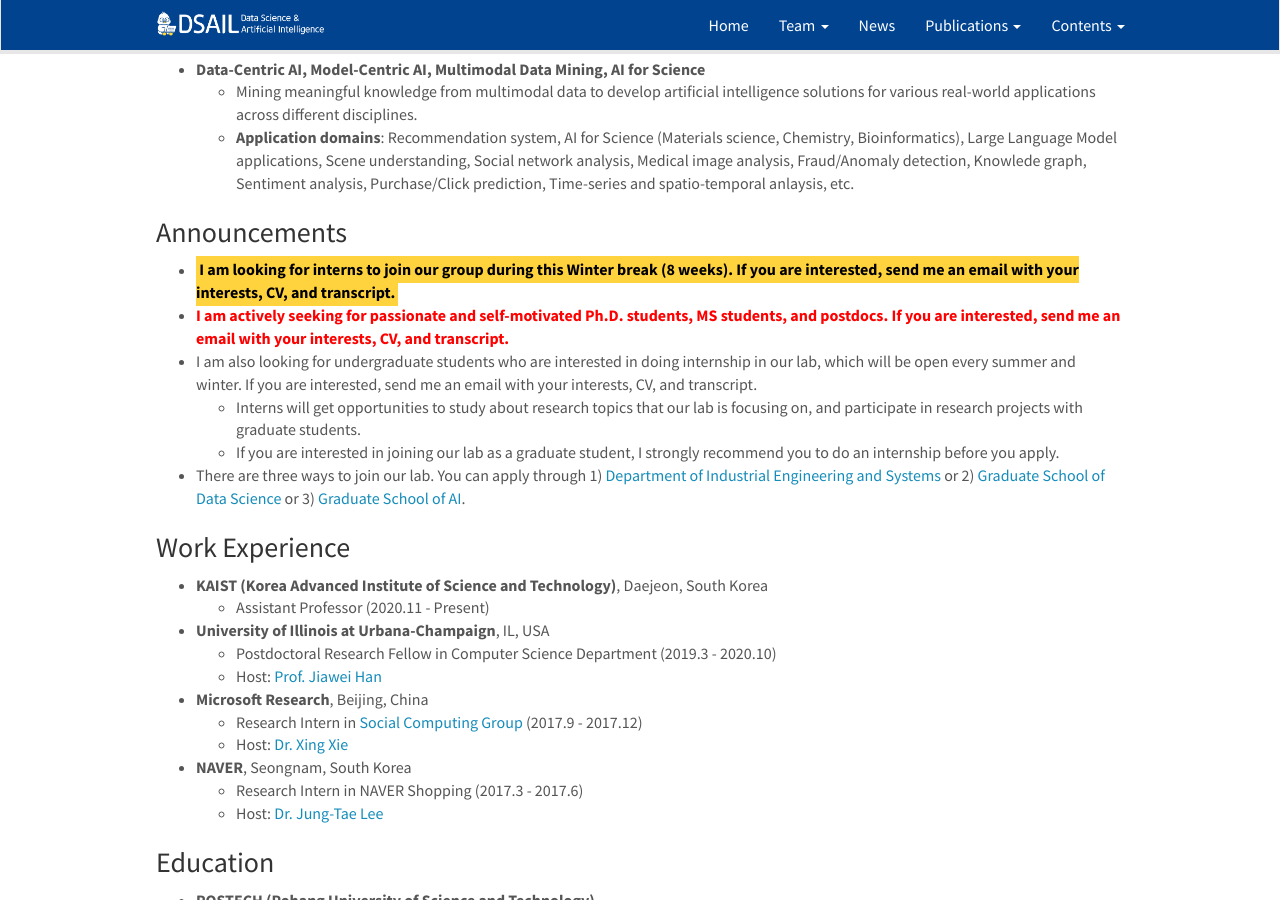
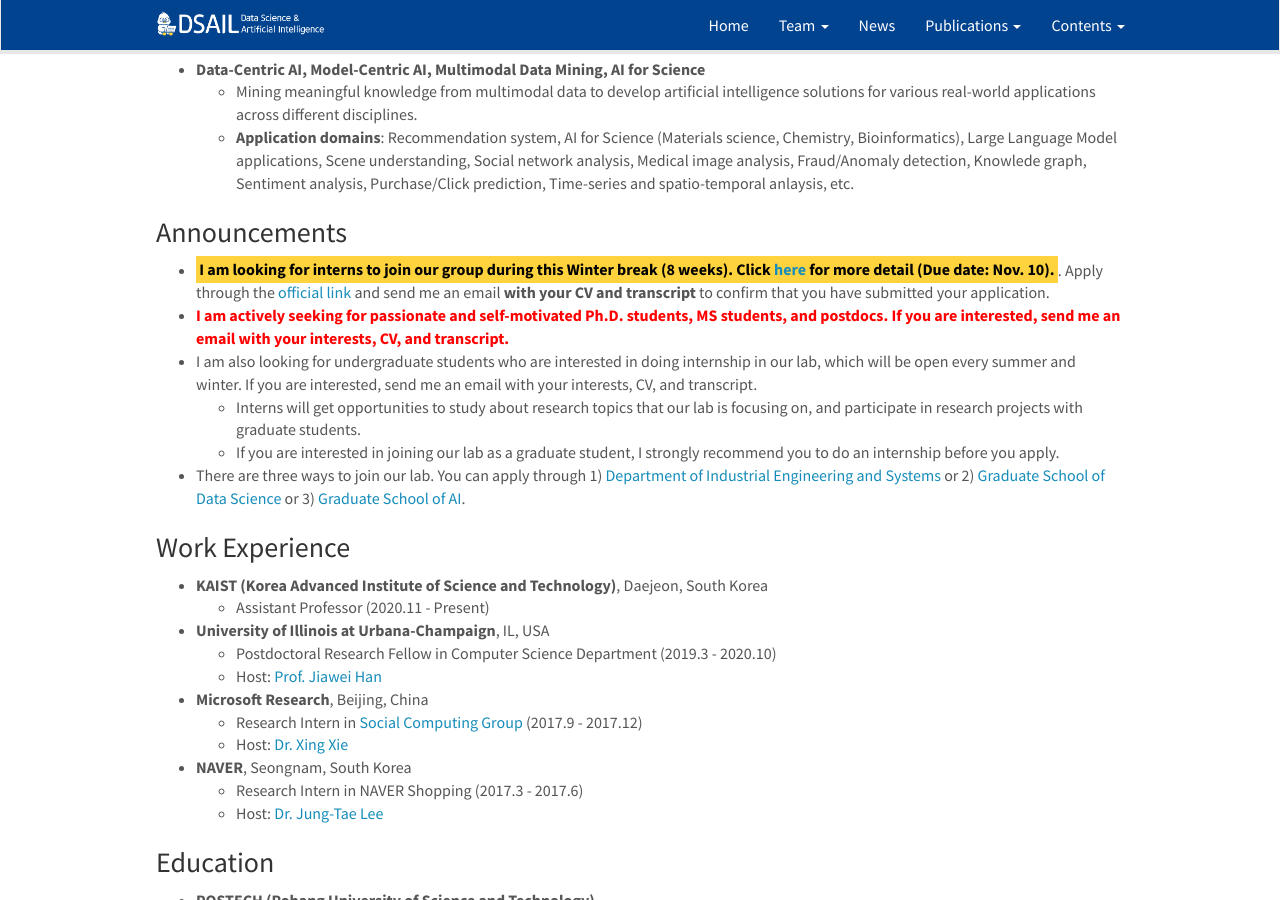
Before and after one commit to kaist-dsail/kaist-dsail.github.io, a Jekyll site: the page built from _pages/professor.md, in a window 1280 px wide and 900 px high, scrolled down 619 px. Built offline with Jekyll 4.4.1, drawn with Linux system fonts in a browser that asks for light colours; nearby versions of some CDN libraries.

Commit message:
Update professor.md

```diff
--- a/_pages/professor.md
+++ b/_pages/professor.md
@@ -37,8 +37,7 @@ permalink: /professor/
   Recommendation system, AI for Science (Materials science, Chemistry, Bioinformatics), Large Language Model applications, Scene understanding, Social network analysis, Medical image analysis, Fraud/Anomaly detection, Knowlede graph, Sentiment analysis, Purchase/Click prediction, Time-series and spatio-temporal anlaysis, etc.
 
 ### Announcements
-- <mark style='background-color: #ffd33d'><b>I am looking for interns to join our group during this Winter break (8 weeks). If you are interested, send me an email with your interests, CV, and transcript. </b></mark>
-  <!-- Click <a href="https://ie.kaist.ac.kr/0502/view/id/2589" target="_blank">here</a> for more detail (Due date: May. 16).</b></mark>. Apply through the <a href="https://forms.gle/tpGNZkao6rime6Sc9" target="_blank">official link</a> and send me an email with your CV and transcript to confirm that you have submitted your application. -->
+- <mark style='background-color: #ffd33d'><b>I am looking for interns to join our group during this Winter break (8 weeks). Click <a href="https://ie.kaist.ac.kr/0502/view/id/2726" target="_blank">here</a> for more detail (Due date: Nov. 10).</b></mark>. Apply through the <a href="https://forms.gle/qLJsUAzfevaJWpou6" target="_blank">official link</a> and send me an email <b>with your CV and transcript</b> to confirm that you have submitted your application.
 - <span style="color:red"><b>I am actively seeking for passionate and self-motivated Ph.D. students, MS students, and postdocs. If you are interested, send me an email with your interests, CV, and transcript.</b></span>
 - I am also looking for undergraduate students who are interested in doing internship in our lab, which will be open every summer and winter. If you are interested, send me an email with your interests, CV, and transcript.
   + Interns will get opportunities to study about research topics that our lab is focusing on, and participate in research projects with graduate students.
```
